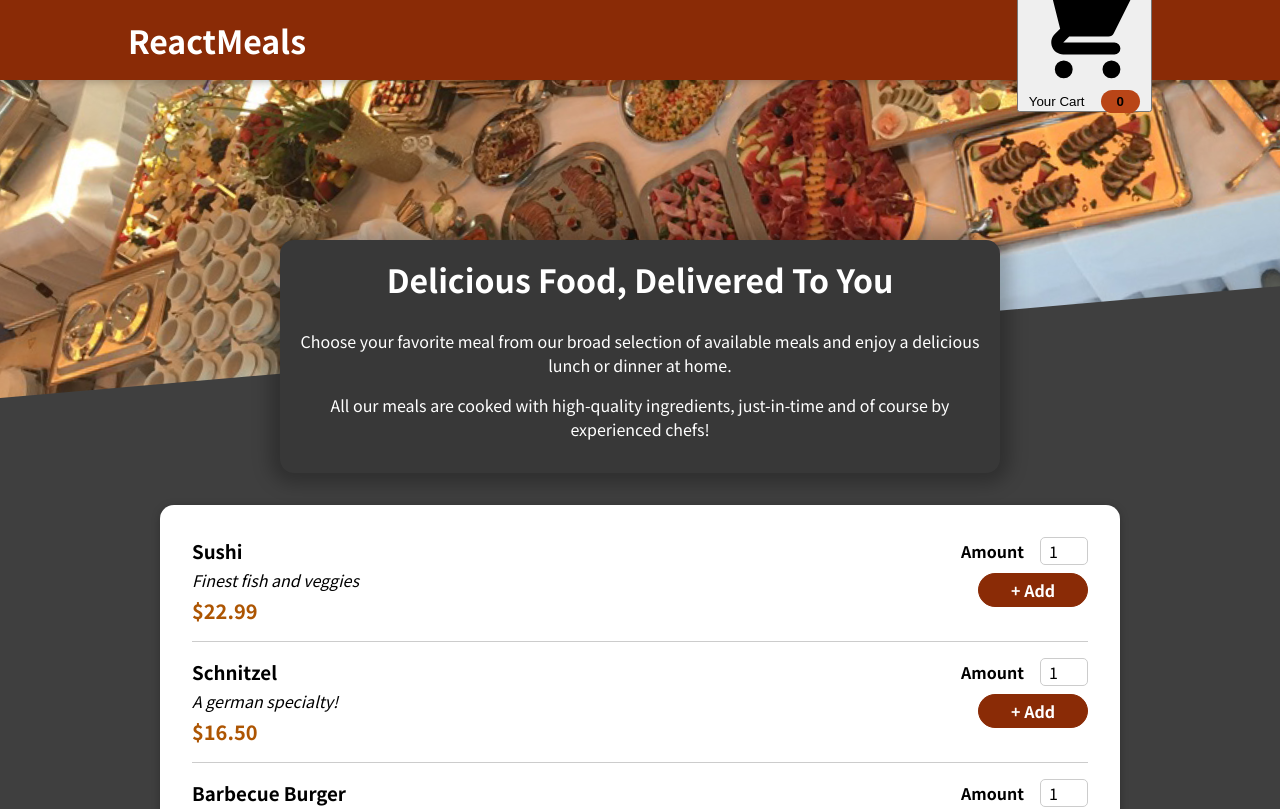
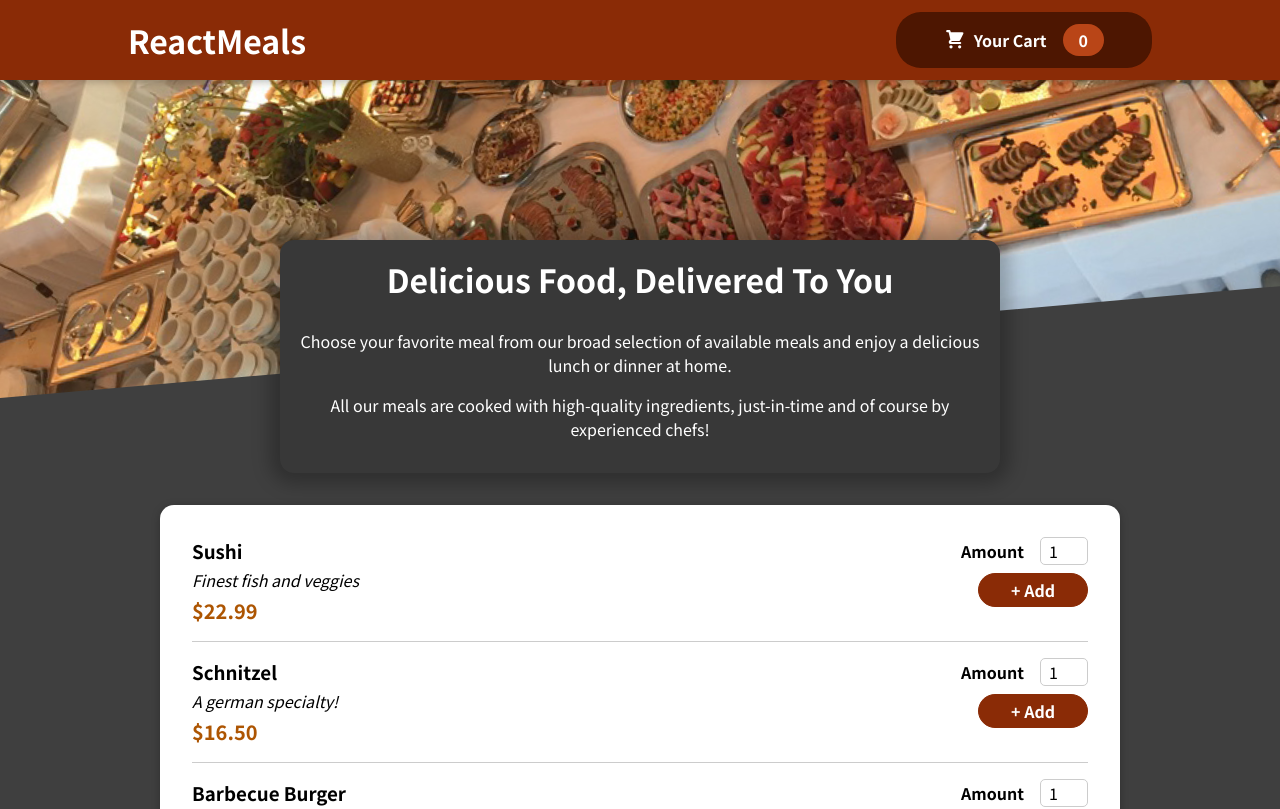
Before and after one commit to arinmitr/FoodApp, a React (Create React App) app: page / in a window 1280 px wide. Shown: the top 809 px of the page. Built offline with nearby package versions, Linux system fonts and the light colour scheme.

Commit message:
Finished the cart animation

```diff
--- a/src/components/Layout/HeaderCartButton.js
+++ b/src/components/Layout/HeaderCartButton.js
@@ -11,7 +11,7 @@ const HeaderCartButton = (props) => {
   const numberOfCartItems = cartCtx.items.reduce((curNumber, item) => {
     return curNumber + item.amount
   }, 0)
-  const btnClasses = `${classes.btn} ${btnIsAnimated ? classes.bump : ''}`
+  const btnClasses = `${classes.button} ${btnIsAnimated ? classes.bump : ''}`
   useEffect(() => {
     if (cartCtx.items.length === 0) {
       return
```
Also changed, not shown: 1 other file (tests, documents, lock files or other folders).
